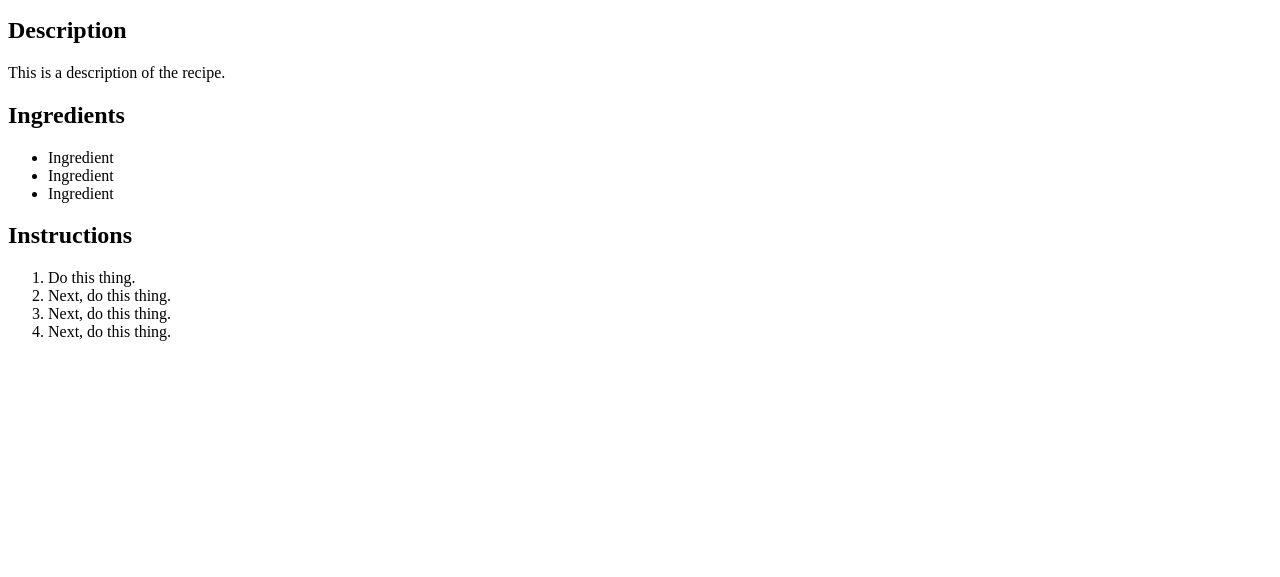
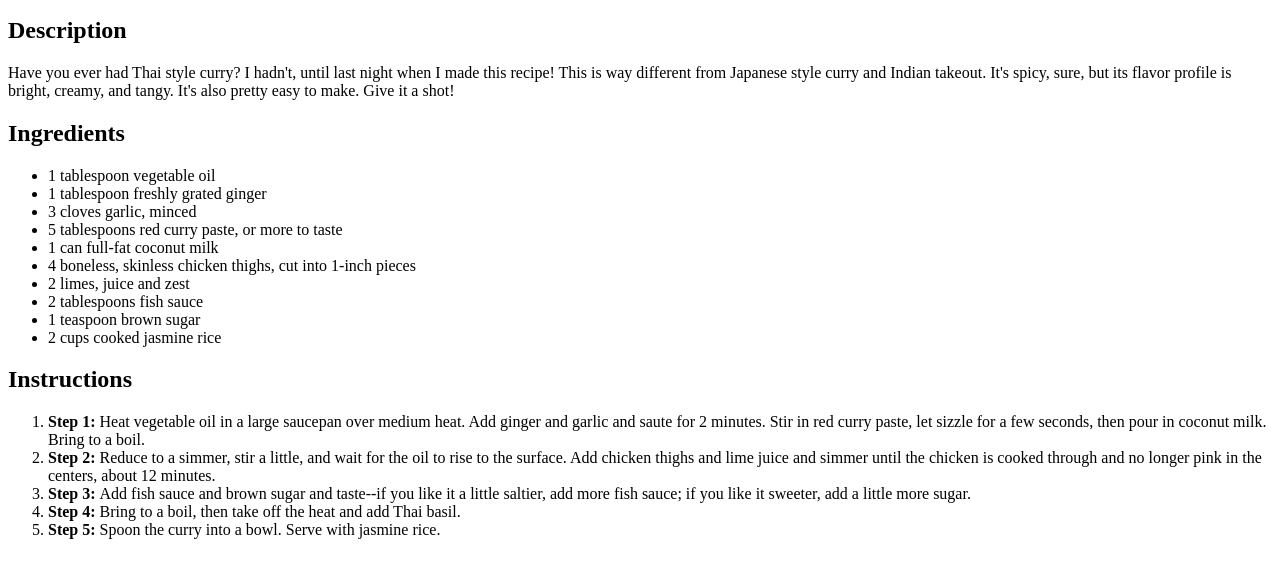
Before and after one commit to craterellus/odin-recipes, a plain HTML site: page recipes/curry.html in a window 1280 px wide. Shown: the part 101-678 px from the top of the page. Drawn offline with Linux system fonts and the light colour scheme.

Commit message:
Add body text for curry.html

```diff
--- a/recipes/curry.html
+++ b/recipes/curry.html
@@ -9,19 +9,27 @@
         <h1>Thai Red Curry</h1>
         <img src="../img/thai-curry.jpg" alt="A picture of thai red curry">
         <h2>Description</h2>
-        This is a description of the recipe.
+        Have you ever had Thai style curry? I hadn't, until last night when I made this recipe! This is way different from Japanese style curry and Indian takeout. It's spicy, sure, but its flavor profile is bright, creamy, and tangy. It's also pretty easy to make. Give it a shot!
         <h2>Ingredients</h2>
         <ul>
-            <li>Ingredient</li>
-            <li>Ingredient</li>
-            <li>Ingredient</li>
+            <li>1 tablespoon vegetable oil </li>
+            <li>1 tablespoon freshly grated ginger </li>
+            <li>3 cloves garlic, minced </li>
+            <li>5 tablespoons red curry paste, or more to taste </li>
+            <li>1 can full-fat coconut milk </li>
+            <li>4 boneless, skinless chicken thighs, cut into 1-inch pieces </li>
+            <li>2 limes, juice and zest </li>
+            <li>2 tablespoons fish sauce </li>
+            <li>1 teaspoon brown sugar </li>
+            <li>2 cups cooked jasmine rice </li>
         </ul>
         <h2>Instructions</h2>
         <ol>
-            <li>Do this thing.</li>
-            <li>Next, do this thing.</li>
-            <li>Next, do this thing.</li>
-            <li>Next, do this thing.</li>
+            <li><strong>Step 1: </strong>Heat vegetable oil in a large saucepan over medium heat. Add ginger and garlic and saute for 2 minutes. Stir in red curry paste, let sizzle for a few seconds, then pour in coconut milk. Bring to a boil.</li>
+            <li><strong>Step 2: </strong>Reduce to a simmer, stir a little, and wait for the oil to rise to the surface. Add chicken thighs and lime juice and simmer until the chicken is cooked through and no longer pink in the centers, about 12 minutes.</li>
+            <li><strong>Step 3: </strong>Add fish sauce and brown sugar and taste--if you like it a little saltier, add more fish sauce; if you like it sweeter, add a little more sugar.</li>
+            <li><strong>Step 4: </strong>Bring to a boil, then take off the heat and add Thai basil.</li>
+            <li><strong>Step 5: </strong>Spoon the curry into a bowl. Serve with jasmine rice.</li>
         </ol>
     </body>
 </html>
```
